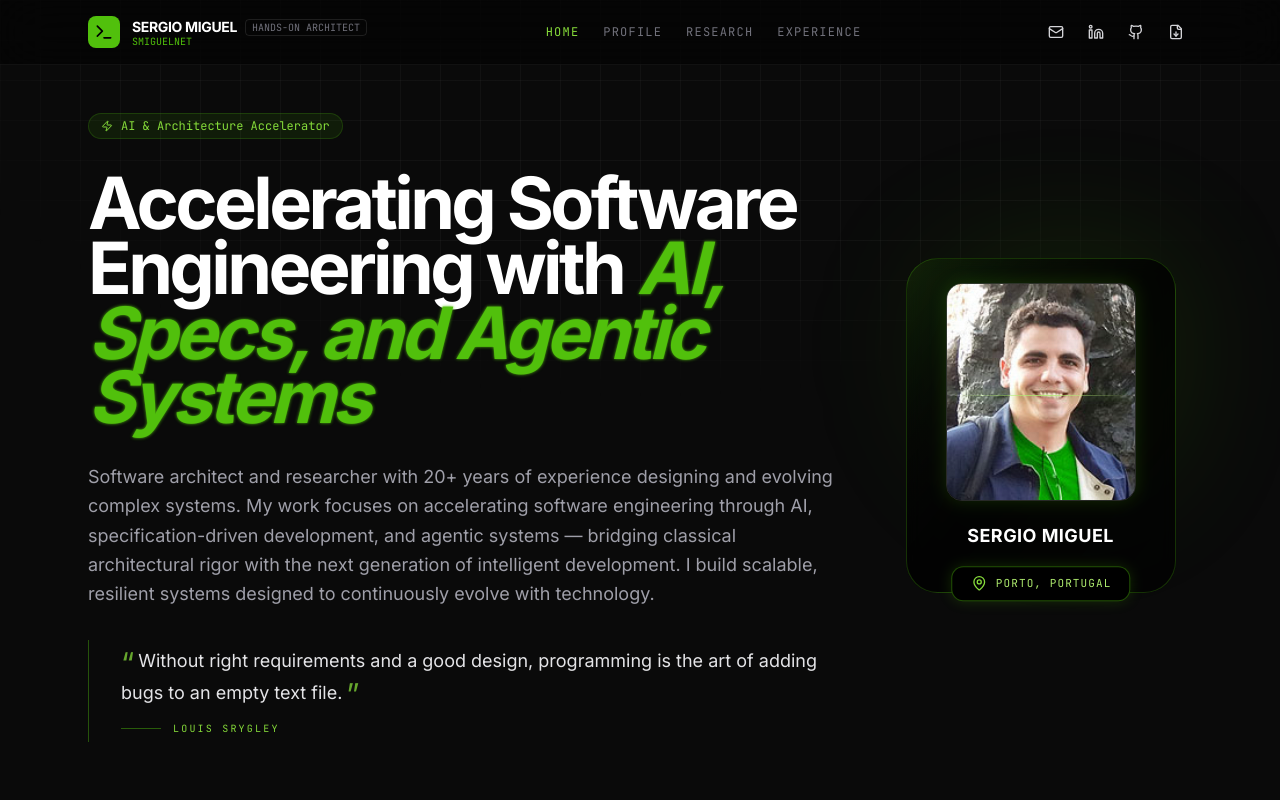
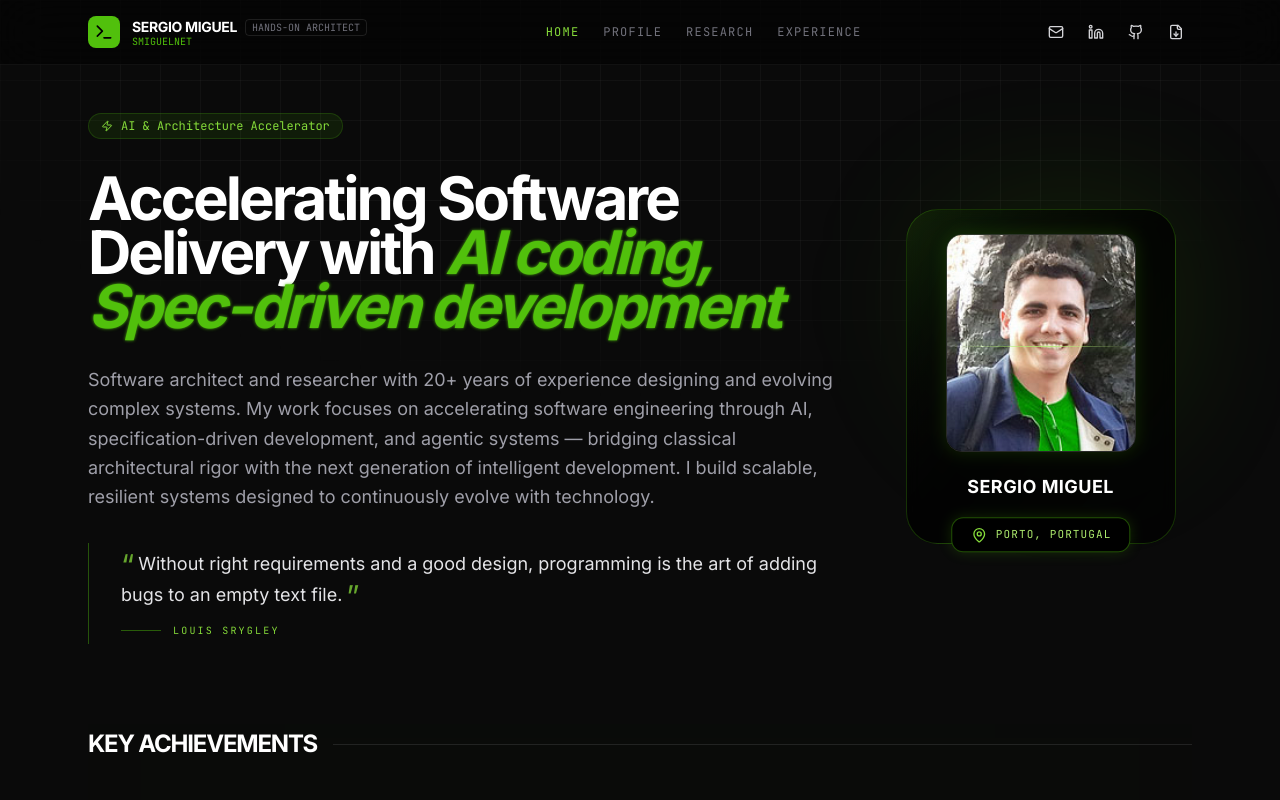
Before and after one commit to smiguelnet/website, a React (Vite) app: page / in a window 1280 px wide. Shown: the top 800 px of the page. Built offline with nearby package versions, Linux system fonts and the light colour scheme.

Commit message:
fix: scroll position

```diff
--- a/src/App.tsx
+++ b/src/App.tsx
@@ -344,6 +344,11 @@ export default function App() {
     setLink('canonical', pageUrl);
   }, [activeTab]);
 
+  useEffect(() => {
+    if (booting) return;
+    window.scrollTo(0, 0);
+  }, [activeTab, booting]);
+
   const navigateToTab = (tab: TabValue, replace = false) => {
     setActiveTab(tab);
     const targetPath = PAGE_SEO[tab].path;
@@ -566,9 +571,9 @@ export default function App() {
                       initial={{ opacity: 0, y: 20 }}
                       animate={{ opacity: 1, y: 0 }}
                       transition={{ duration: 0.8, delay: 0.2 }}
-                      className='text-5xl md:text-7xl font-bold text-white tracking-tighter leading-[0.9] max-w-4xl'
+                      className='text-4xl md:text-6xl font-bold text-white tracking-tighter leading-[0.9] max-w-4xl'
                     >
-                      Accelerating Software Engineering with{' '}
+                      Accelerating Software Delivery with{' '}
                       <motion.span
                         animate={{
                           textShadow: ['0 0 0px #51c00c', '0 0 10px #51c00c', '0 0 0px #51c00c'],
@@ -580,7 +585,7 @@ export default function App() {
                         }}
                         className='text-emerald-500 italic'
                       >
-                        AI, Specs, and Agentic Systems
+                        AI coding, Spec-driven development
                       </motion.span>
                     </motion.h2>
 
```
